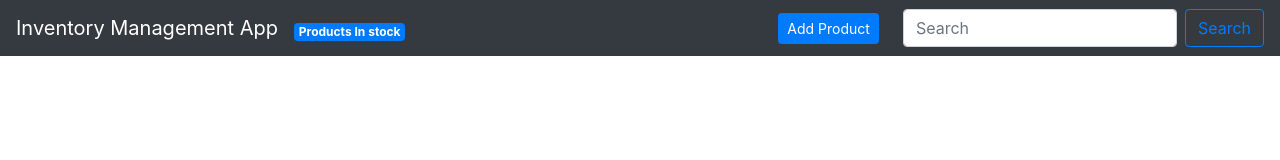
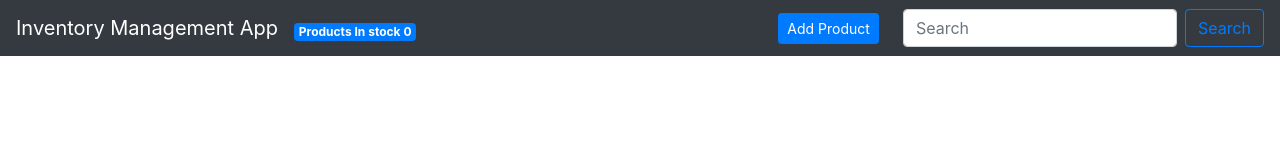
Before and after one commit to SHAOOR786/fastApiApp, a React (Create React App) app in the folder front-end/: page / in a window 1280 px wide. Shown: the top 160 px of the page. Built offline with nearby package versions, Linux system fonts and the light colour scheme.

Commit message:
new update

```diff
--- a/front-end/src/App.js
+++ b/front-end/src/App.js
@@ -2,13 +2,16 @@ import logo from './logo.svg';
 import './App.css';
 import NavBar from "./components/NavBar";
 import {BrowserRouter as Router, Link, Route, Switch} from "react-router-dom";
+import {ProductProvider} from "./ProductContext";
 
 function App() {
     return (
         <div>
             <Router>
                 <Switch>
-                    <NavBar/>
+                    <ProductProvider>
+                        <NavBar/>
+                    </ProductProvider>
                 </Switch>
             </Router>
         </div>
--- /dev/null
+++ b/front-end/src/ProductContext.js
@@ -0,0 +1,11 @@
+import react, {useState, createContext} from "react";
+
+export const ProductContext = createContext();
+export const ProductProvider = (props) => {
+    const [products, setProducts] = useState({"data": []})
+    return (
+        <ProductContext.Provider value={[products, setProducts]}>
+            {props.children}
+        </ProductContext.Provider>
+    );
+}
--- a/front-end/src/components/NavBar.js
+++ b/front-end/src/components/NavBar.js
@@ -1,17 +1,19 @@
-import react from "react"
+import react, {useContext} from "react"
 import {Navbar, Nav, Form, FormControl, Button, Badge} from "react-bootstrap";
 import {Link} from "react-router-dom";
+import {ProductContext} from "../ProductContext";
 
 const NavBar = () => {
+    const [products, setProducts] = useContext(ProductContext)
     return (
         <Navbar bg="dark" expand="lg" variant="dark">
             <Navbar.Brand href="#home">Inventory Management App</Navbar.Brand>
             <Navbar.Toggle aria-controls="basic-navbar-nav"/>
             <Navbar.Collapse id="basic-navbar-nav">
                 <Nav className="mr-auto">
-                    <Badge className="mt-2" variant="primary">Products In stock </Badge>
+                    <Badge className="mt-2" variant="primary">Products In stock {products.data.length}</Badge>
                 </Nav>
-                <Form  inline>
+                <Form inline>
                     <Link to="/addproduct" className="btn btn-primary btn-sm mr-4">Add Product</Link>
                     <FormControl type="text" placeholder="Search"
                                  className="mr-sm-2"/>
```
